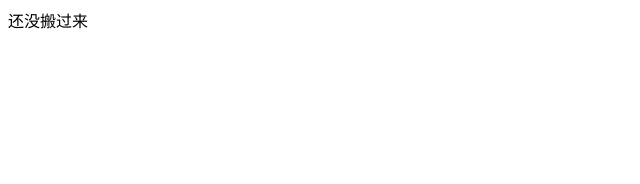
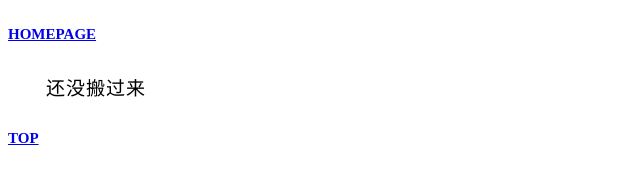
Before and after one commit to materia-prima/materia-prima.github.io, a plain HTML site: page lovesick.html in a window 1280 px wide. Shown: the whole page, without its empty margins (0-640 px from the left). Drawn offline with Linux system fonts and the light colour scheme.

Commit message:
Update lovesick.html

```diff
--- a/lovesick.html
+++ b/lovesick.html
@@ -1 +1,40 @@
-还没搬过来
+<meta name="viewport" content="width=device-width,initial-scale=1.0,maximum-scale=1.0,minimum-scale=1.0,user-scalable=no">
+
+<head>
+<title>【魏晋】思钜路（240-271）</title>
+<style>
+.kge{ text-indent:2em}
+.kge{ font-size:19px}
+.kge{letter-spacing:1px}
+p{margin: 30px auto}
+
+.homepage{ font-size:15px}
+.homepage{color:#00F}
+.homepage{ font-weight:bold}
+
+.top{ font-size:15px}
+.top{color:#00F}
+.top{ font-weight:bold}
+</style>
+</head>
+
+<body>
+<br />
+<div class="homepage">
+<a href="https://materia-prima.github.io">HOMEPAGE</a>
+</div>
+
+<div class="kge">
+<p>还没搬过来
+<br />
+
+<p>
+
+ </div>
+
+
+<div class="top">
+<a href="#top" target="_self">TOP</a>
+</div>
+<br /><br /><br />
+</body>
```
